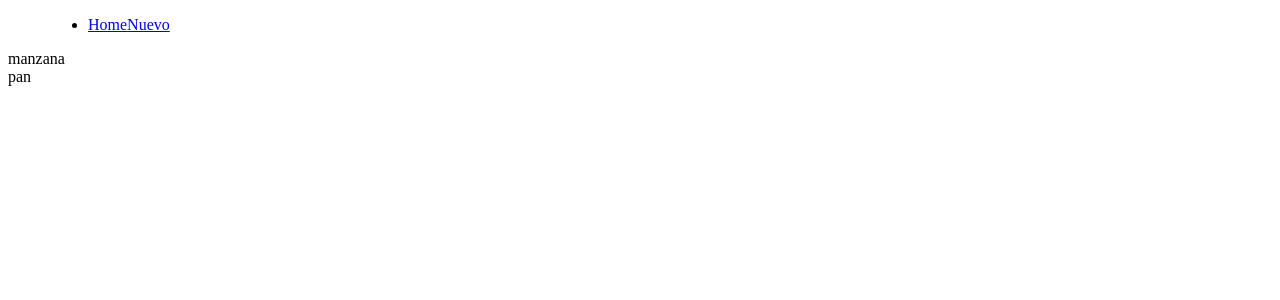
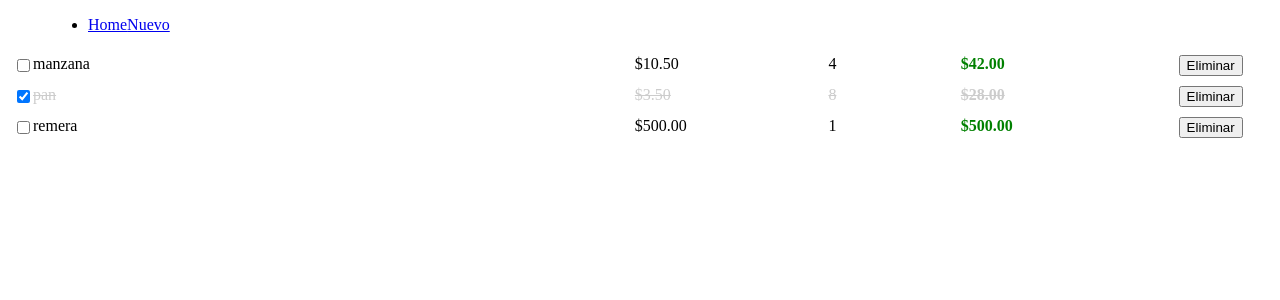
Before and after one commit to brunoacu/PracticaV, an Angular app: page / in a window 1280 px wide. Shown: the top 300 px of the page. Built offline with nearby package versions, Linux system fonts and the light colour scheme.

Commit message:
Editamos los componentes item y items

```diff
--- a/src/app/components/item/item.component.css
+++ b/src/app/components/item/item.component.css
@@ -0,0 +1,39 @@
+.row{
+    display: flex;
+    box-sizing: border-box;
+}
+.completed{
+    color: #ccc;
+    text-decoration: line-through;
+}
+.completed .total{
+    color: #ccc;
+}
+div{
+    padding: 5px 0;
+}
+.title{
+    display: flex;
+    width: 50%;
+    padding: 0 5px;
+}
+.price{
+    width: 15%;
+    padding: 0 5px;
+}
+.quantity{
+    width: 10%;
+    padding: 0 5px;
+}
+.total{
+    width: 15%;
+    font-weight: bolder;
+    color: green;
+    padding: 0 5px;
+}
+.actions{
+    width: 10%;
+    text-align: center;
+    box-sizing:border-box;
+    padding: 0 5px;
+}
--- a/src/app/components/item/item.component.html
+++ b/src/app/components/item/item.component.html
@@ -1 +1,18 @@
-<p>item works!</p>
+<div class="row" [ngClass]="{'completed': item.completed}">
+    <div class="title">
+        <input type="checkbox"[checked]="item.completed" (change)="onToggle(item)">
+        {{item.title}}
+    </div>
+    <div class="price">
+        {{item.price | currency}}
+    </div>
+    <div class="quantity">
+        {{item.quantity}}
+    </div>
+    <div class="total">
+        {{(item.price * item.quantity) | currency}}
+    </div>
+    <div class="actions">
+        <button (click)="onDelete(item)">Eliminar</button>
+    </div>
+</div>
--- a/src/app/components/item/item.component.ts
+++ b/src/app/components/item/item.component.ts
@@ -1,10 +1,26 @@
-import { Component } from '@angular/core';
+import { Component, EventEmitter, Input, OnInit, Output } from '@angular/core';
+import { Item } from 'src/app/models/item';
+
 
 @Component({
   selector: 'app-item',
   templateUrl: './item.component.html',
   styleUrls: ['./item.component.css']
 })
-export class ItemComponent {
+export class ItemComponent implements OnInit {
+
+  @Input() item:Item=new Item();
+  @Output() deleteItem: EventEmitter<Item> = new EventEmitter();
+  constructor(){}
+  ngOnInit():void{
+
+  }
+  onDelete(item: Item){
+    this.deleteItem.emit(item);
+  }
+  onToggle(item:Item){
+    item.completed =!item.completed
+
+  }
 
 }
--- a/src/app/components/items/items.component.html
+++ b/src/app/components/items/items.component.html
@@ -1,5 +1,3 @@
 <div>
-    <div *ngFor="let item of items ">
-        {{item.title}}
-    </div>
+    <app-item *ngFor="let item of items "[item]="item" (deleteItem)="deleteItem($event)"></app-item >
 </div>
--- a/src/app/components/items/items.component.ts
+++ b/src/app/components/items/items.component.ts
@@ -1,11 +1,12 @@
-import { Component } from '@angular/core';
+import { Component, OnInit } from '@angular/core';
 import{Item }from "../../models/item"
 @Component({
   selector: 'app-items',
   templateUrl: './items.component.html',
   styleUrls: ['./items.component.css']
 })
-export class ItemsComponent {
+export class ItemsComponent implements OnInit {
+
   items:Item[]=[];
   constructor(){}
   ngOnInit():void{
@@ -14,16 +15,27 @@
         id:0,
         title:"manzana",
         price:10.5,
-        quiantity:4,
+        quantity:4,
         completed:false
       },
       {
         id:1,
         title:"pan",
         price:3.5,
-        quiantity:8,
+        quantity:8,
         completed:true
+      },
+      {
+        id:2,
+        title:"remera",
+        price:500,
+        quantity:1,
+        completed:false
       },
     ]
   }
+  deleteItem(item: Item){
+    this.items = this.items.filter(i => i.id != item.id);
+
+  }
 }
--- a/src/app/models/item.ts
+++ b/src/app/models/item.ts
@@ -2,6 +2,6 @@
     id:number=0;
     title:string="";
     price:number=0;
-    quiantity:number=0;
+    quantity:number=0;
     completed: boolean=false;
 }
```
Also changed, not shown: 1 other file (tests, documents, lock files or other folders).
